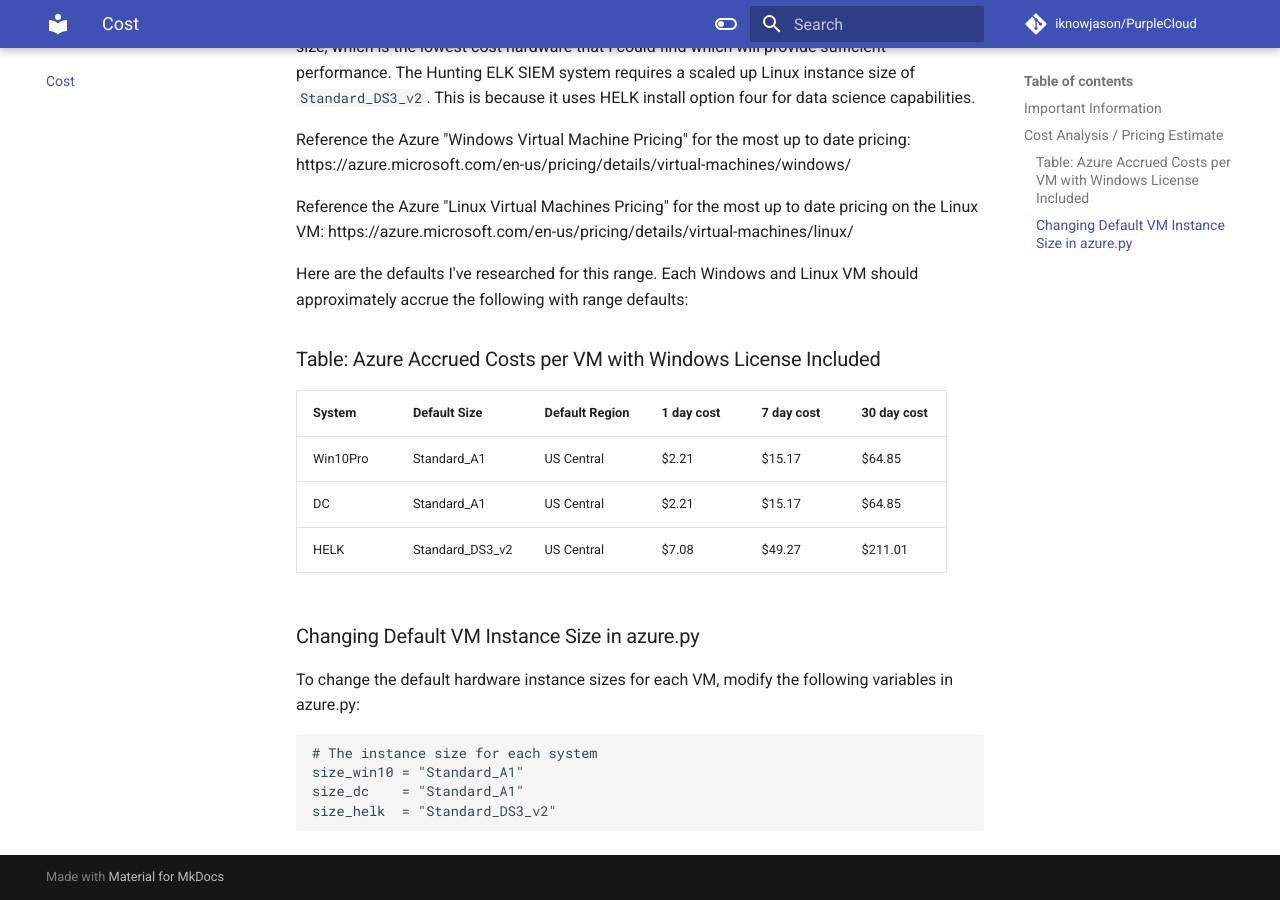
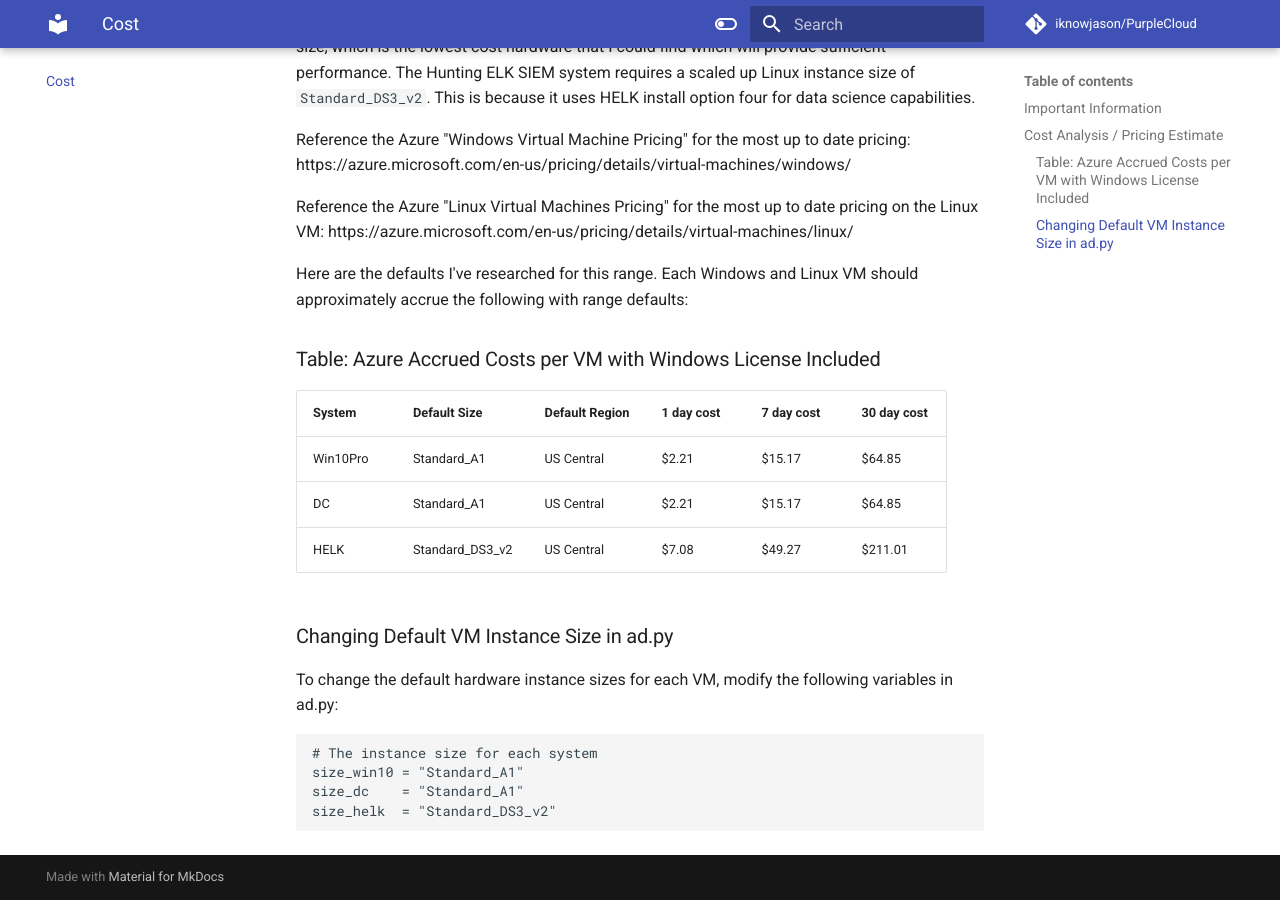
Before and after one commit to iknowjason/PurpleCloud, an MkDocs documentation site: the page built from docs/cost.md, in a window 1280 px wide and 900 px high, scrolled down 726 px. Built offline with MkDocs 1.6.1 and Material for MkDocs 9.7.7, drawn with Linux system fonts in a browser that asks for light colours; comment, search, counter and statistics services are not loaded.

Commit message:
Updated docs

````diff
--- a/docs/cost.md
+++ b/docs/cost.md
@@ -24,8 +24,8 @@
 |    DC    |  Standard_A1   |   US Central   |     $2.21   |   $15.17    |   $64.85    |
 |  HELK    | Standard_DS3_v2|   US Central   |     $7.08   |   $49.27    |   $211.01   |
 
-### Changing Default VM Instance Size in azure.py
-To change the default hardware instance sizes for each VM, modify the following variables in azure.py:
+### Changing Default VM Instance Size in ad.py
+To change the default hardware instance sizes for each VM, modify the following variables in ad.py:
 
 ```
 # The instance size for each system
````
